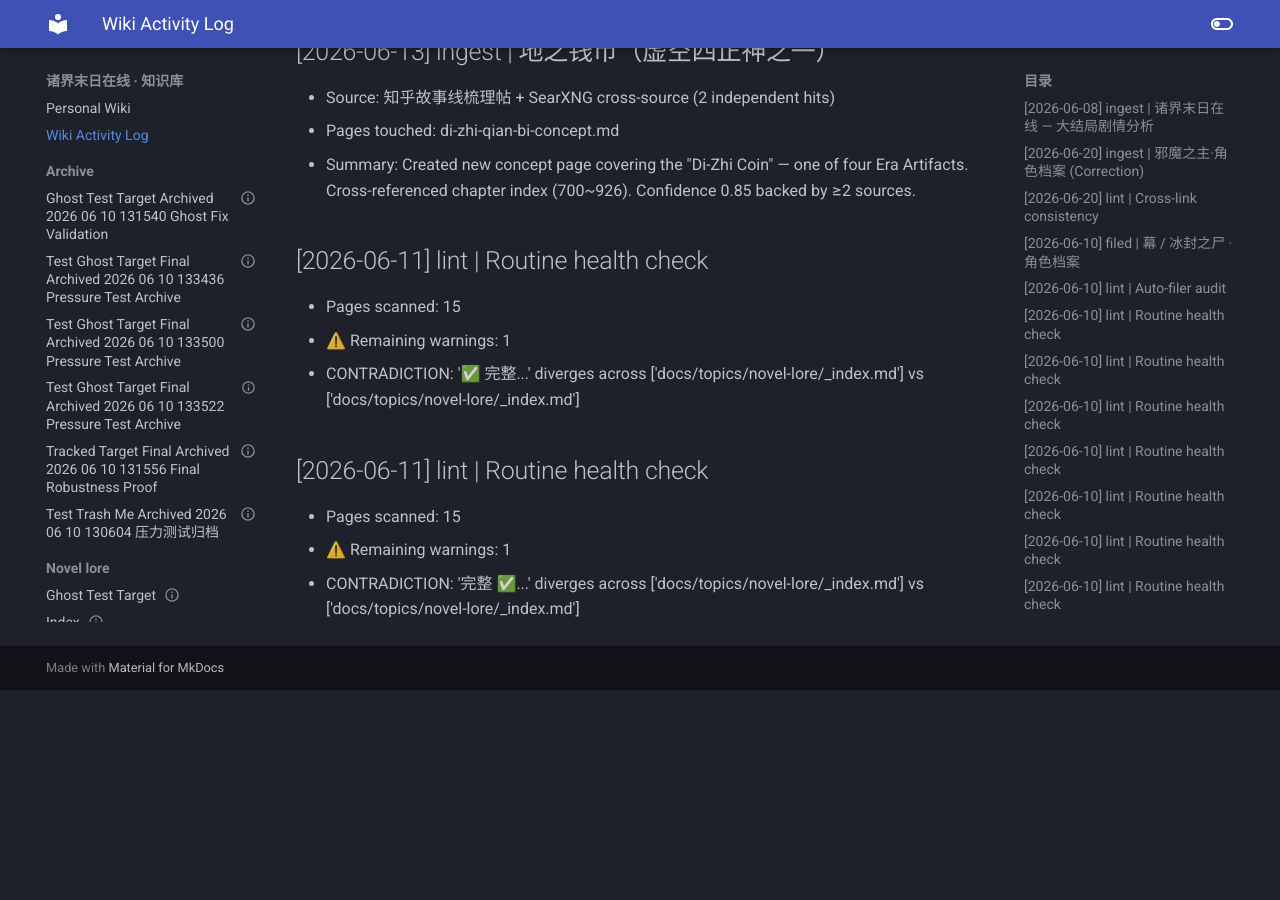
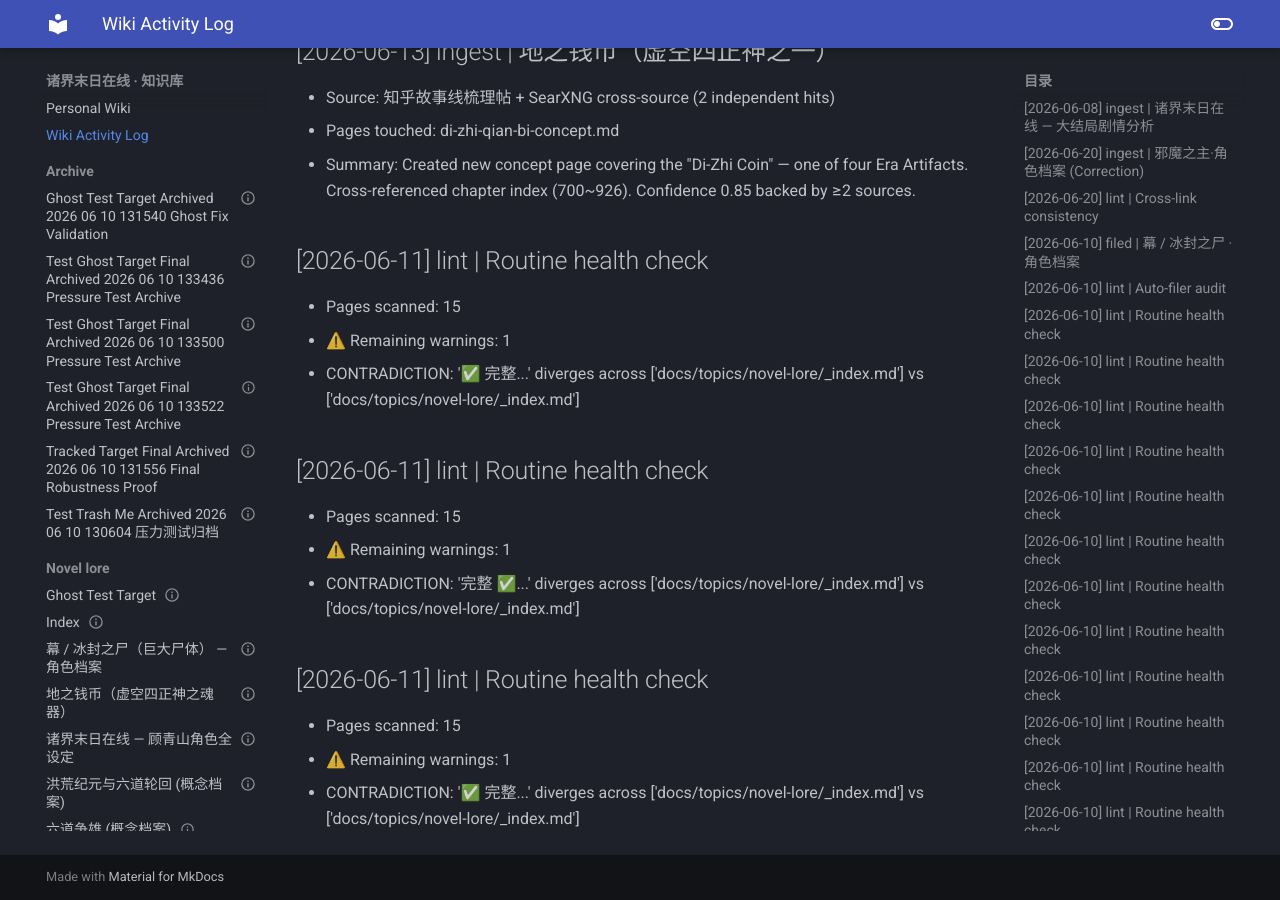
Before and after one commit to Zack3155/llm-wiki, an MkDocs documentation site: the page built from docs/log.md, in a window 1280 px wide and 900 px high, scrolled down 8711 px. Built offline with MkDocs 1.6.1 and Material for MkDocs 9.7.7, drawn with Linux system fonts in a browser that asks for light colours; before the commit the page ends 9401 px from its top, so only the background shows below that.

Commit message:
🤖 Wiki Linter Auto-Commit: 2026-06-11 00:31:05

```diff
--- a/docs/log.md
+++ b/docs/log.md
@@ -211,3 +211,8 @@
 - Pages scanned: 15
 - ⚠️ Remaining warnings: 1
   - CONTRADICTION: '完整 ✅...' diverges across ['docs/topics/novel-lore/_index.md'] vs ['docs/topics/novel-lore/_index.md']
+
+## [2026-06-11] lint | Routine health check
+- Pages scanned: 15
+- ⚠️ Remaining warnings: 1
+  - CONTRADICTION: '✅ 完整...' diverges across ['docs/topics/novel-lore/_index.md'] vs ['docs/topics/novel-lore/_index.md']
```
